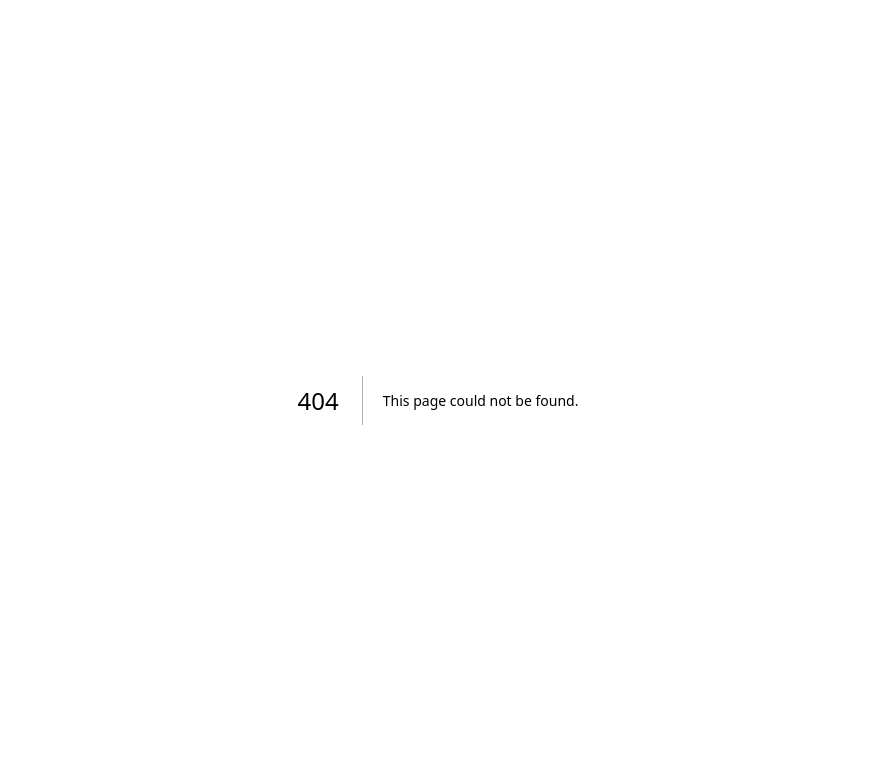
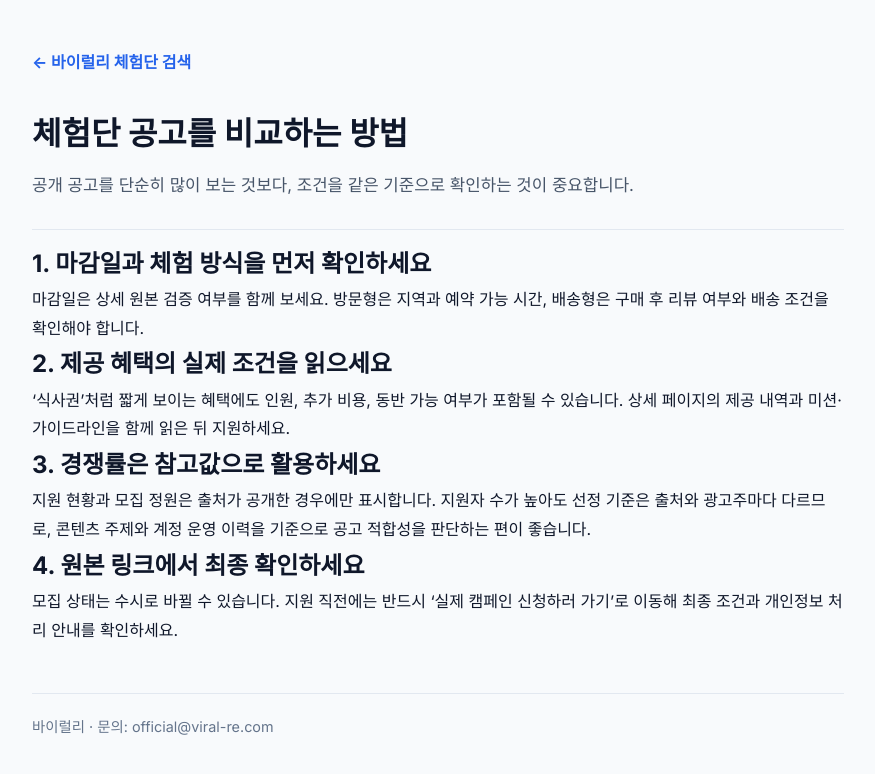
Before and after one commit to hwan7319/viral_re, a Next.js app: page /guide in a window 1280 px wide. Before the commit this address had no page. Shown: the top 774 px of the page, without its empty margins (202-1077 px from the left). Built offline with nearby package versions, Linux system fonts and the light colour scheme.

Commit message:
feat: add indexable service content and policy pages

```diff
--- /dev/null
+++ b/src/app/guide/page.tsx
@@ -0,0 +1,9 @@
+import type { Metadata } from 'next';
+import { ContentPage } from '@/components/ContentPage';
+export const metadata: Metadata = { title: '체험단 지원 가이드 | 바이럴리', description: '체험단 공고를 비교하고 지원 전 확인해야 할 항목을 정리한 바이럴리 안내서입니다.' };
+export default function GuidePage() { return <ContentPage title="체험단 공고를 비교하는 방법" description="공개 공고를 단순히 많이 보는 것보다, 조건을 같은 기준으로 확인하는 것이 중요합니다.">
+  <h2>1. 마감일과 체험 방식을 먼저 확인하세요</h2><p>마감일은 상세 원본 검증 여부를 함께 보세요. 방문형은 지역과 예약 가능 시간, 배송형은 구매 후 리뷰 여부와 배송 조건을 확인해야 합니다.</p>
+  <h2>2. 제공 혜택의 실제 조건을 읽으세요</h2><p>‘식사권’처럼 짧게 보이는 혜택에도 인원, 추가 비용, 동반 가능 여부가 포함될 수 있습니다. 상세 페이지의 제공 내역과 미션·가이드라인을 함께 읽은 뒤 지원하세요.</p>
+  <h2>3. 경쟁률은 참고값으로 활용하세요</h2><p>지원 현황과 모집 정원은 출처가 공개한 경우에만 표시합니다. 지원자 수가 높아도 선정 기준은 출처와 광고주마다 다르므로, 콘텐츠 주제와 계정 운영 이력을 기준으로 공고 적합성을 판단하는 편이 좋습니다.</p>
+  <h2>4. 원본 링크에서 최종 확인하세요</h2><p>모집 상태는 수시로 바뀔 수 있습니다. 지원 직전에는 반드시 ‘실제 캠페인 신청하러 가기’로 이동해 최종 조건과 개인정보 처리 안내를 확인하세요.</p>
+</ContentPage>; }
--- /dev/null
+++ b/src/components/ContentPage.tsx
@@ -0,0 +1,11 @@
+import Link from 'next/link';
+
+export function ContentPage({ title, description, children }: { title: string; description: string; children: React.ReactNode }) {
+  return <main style={{ maxWidth: 860, margin: '0 auto', padding: '48px 24px 72px', lineHeight: 1.8 }}>
+    <Link href="/" style={{ color: '#2563eb', textDecoration: 'none', fontWeight: 700 }}>← 바이럴리 체험단 검색</Link>
+    <h1 style={{ margin: '28px 0 8px', fontSize: '2rem' }}>{title}</h1>
+    <p style={{ color: '#475569', fontSize: '1.05rem', marginTop: 0 }}>{description}</p>
+    <div style={{ borderTop: '1px solid #e2e8f0', marginTop: 28, paddingTop: 12 }}>{children}</div>
+    <footer style={{ marginTop: 48, borderTop: '1px solid #e2e8f0', paddingTop: 20, color: '#64748b', fontSize: '.9rem' }}>바이럴리 · 문의: <a href="mailto:official@viral-re.com">official@viral-re.com</a></footer>
+  </main>;
+}
```
Also changed, not shown: src/app/about/page.tsx (added, +8 -0 lines), src/app/methodology/page.tsx (added, +8 -0 lines), src/app/page.tsx (+8 -0 lines), src/app/privacy/page.tsx (added, +8 -0 lines), public/robots.txt, 1 other file (tests, documents, lock files or other folders).
